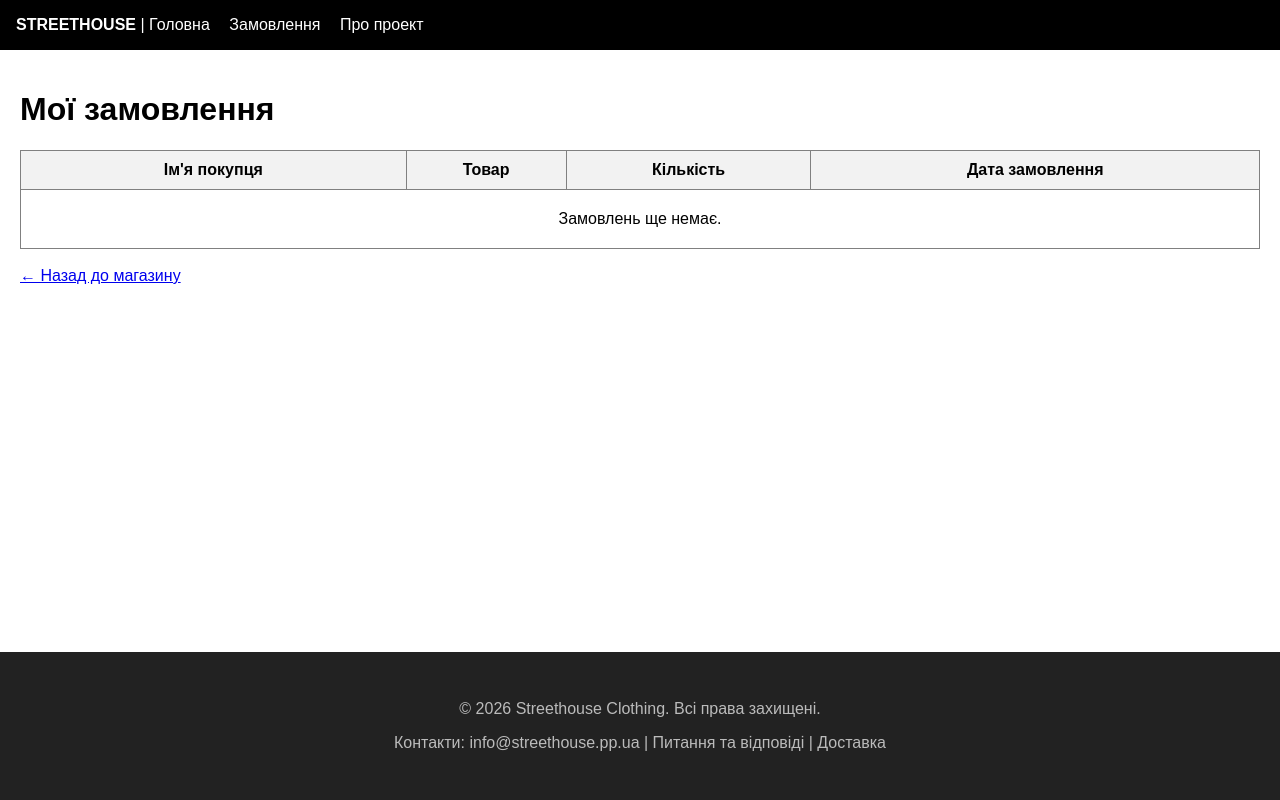
After one commit to KozakAnton/21-ki-laba-dj, a Django app: page /orders/ in a window 1280 px wide. The commit adds this page. Run offline with Django 5.2, Linux system fonts and the light colour scheme; data that the repository does not hold is empty.

Commit message:
Lab 3: Create app with templates, render and context

```diff
--- /dev/null
+++ b/core/labs/templates/labs/base.html
@@ -0,0 +1,43 @@
+<!DOCTYPE html>
+<html lang="uk">
+<head>
+    <meta charset="UTF-8">
+    <title>{{ title }}</title>
+    <style>
+        body { font-family: sans-serif; margin: 0; display: flex; flex-direction: column; min-height: 100vh; }
+        header { background: #000; color: #fff; padding: 1rem; }
+        nav a { color: #fff; margin-right: 15px; text-decoration: none; }
+        footer { background: #222; color: #bbb; padding: 2rem; margin-top: auto; text-align: center; }
+        .container { padding: 20px; flex: 1; }
+        .product-grid { display: grid; grid-template-columns: repeat(auto-fill, minmax(200px, 1fr)); gap: 20px; }
+        .product-card { border: 1px solid #ddd; padding: 10px; border-radius: 8px; }
+    </style>
+</head>
+<body>
+    <header>
+        <nav>
+
+            <strong>STREETHOUSE</strong> |
+
+            <a href="{% url 'index' %}">Головна</a>
+
+            <a href="{% url 'orders' %}">Замовлення</a> {% for cat in categories %}
+
+            <a href="#">{{ cat.name }}</a>
+
+            {% endfor %}
+
+            <a href="{% url 'about' %}">Про проект</a>
+</nav>
+    </header>
+
+    <div class="container">
+        {% block content %}{% endblock %}
+    </div>
+
+    <footer>
+        <p>&copy; 2026 Streethouse Clothing. Всі права захищені.</p>
+        <p>Контакти: info@streethouse.pp.ua | Питання та відповіді | Доставка</p>
+    </footer>
+</body>
+</html>
--- /dev/null
+++ b/core/labs/templates/labs/orders.html
@@ -0,0 +1,31 @@
+{% extends 'labs/base.html' %}
+
+{% block content %}
+    <h1>{{ title }}</h1>
+    <table border="1" style="width:100%; border-collapse: collapse; margin-top: 20px;">
+        <thead>
+            <tr style="background-color: #f2f2f2;">
+                <th style="padding: 10px;">Ім'я покупця</th>
+                <th>Товар</th>
+                <th>Кількість</th>
+                <th>Дата замовлення</th>
+            </tr>
+        </thead>
+        <tbody>
+            {% for order in orders %}
+            <tr>
+                <td style="padding: 10px;">{{ order.customer_name }}</td>
+                <td style="text-align: center;">{{ order.product.name }}</td>
+                <td style="text-align: center;">{{ order.quantity }}</td>
+                <td style="text-align: center;">{{ order.created_at|date:"d.m.Y H:i" }}</td>
+            </tr>
+            {% empty %}
+            <tr>
+                <td colspan="4" style="text-align: center; padding: 20px;">Замовлень ще немає.</td>
+            </tr>
+            {% endfor %}
+        </tbody>
+    </table>
+    <br>
+    <a href="{% url 'index' %}">← Назад до магазину</a>
+{% endblock %}
--- a/core/labs/urls.py
+++ b/core/labs/urls.py
@@ -4,4 +4,5 @@ from labs import views
 urlpatterns = [
     path('', views.index, name='index'),
     path('about/', views.about, name='about'),
+    path('orders/', views.orders_list, name='orders'), # Новий шлях
 ]
--- a/core/labs/views.py
+++ b/core/labs/views.py
@@ -1,15 +1,30 @@
 from django.shortcuts import render
+from .models import Product, Category, Order  # Обов'язково додай Order сюди!
 
 def index(request):
+    categories = Category.objects.all()
+    products = Product.objects.all()
     context = {
-        'title': 'Головна сторінка проекту',
-        'content': 'Вітаємо! Тут ви знайдете посилання на всі лабораторні роботи.'
+        'title': 'Streethouse - Головна',
+        'categories': categories,
+        'products': products,
     }
     return render(request, 'labs/index.html', context)
 
 def about(request):
+    categories = Category.objects.all()
     context = {
-        'title': 'Про Лабу 1',
-        'content': 'Ця сторінка демонструє використання контексту в Django.'
+        'title': 'Про проект STREETHOUSE',
+        'categories': categories,
     }
     return render(request, 'labs/about.html', context)
+
+def orders_list(request):
+    orders = Order.objects.all()
+    categories = Category.objects.all()
+    context = {
+        'title': 'Мої замовлення',
+        'orders': orders,
+        'categories': categories,
+    }
+    return render(request, 'labs/orders.html', context)
```
Also changed, not shown: core/labs/templates/labs/about.html (+5 -4 lines), core/labs/templates/labs/index.html (+17 -10 lines).
